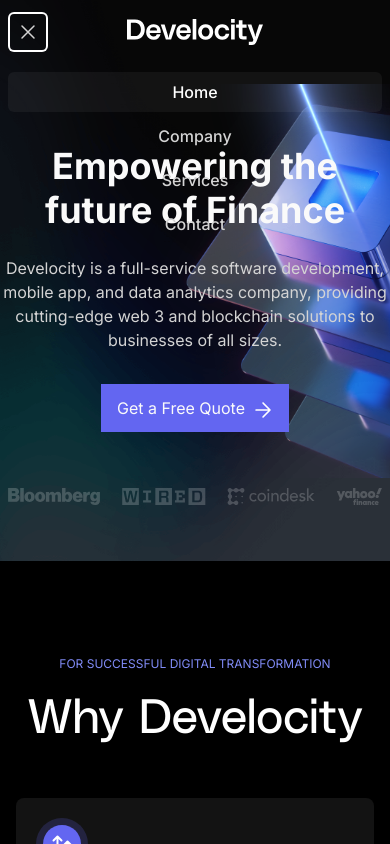
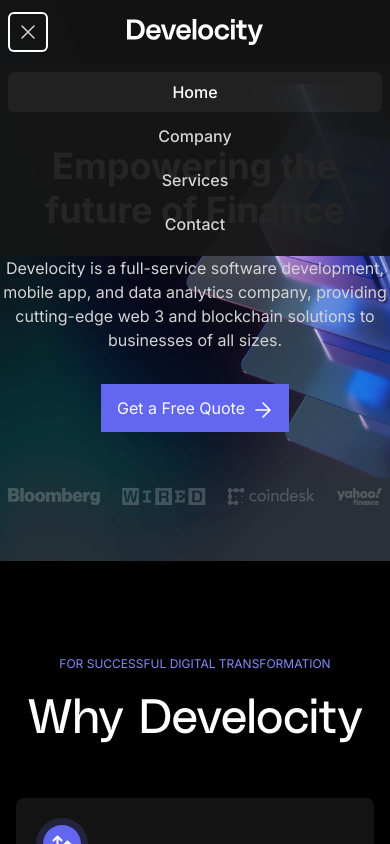
Before and after one commit to moussa32/develocity-business-website, a React (Vite) app: page / in a window 390 px wide. Both pictures are taken after a click on the button "Open main menu". Shown: the top 844 px of the page. Built offline with nearby package versions, Linux system fonts and the light colour scheme.

Commit message:
feat: added hover to menu items

```diff
--- a/src/modules/SideMenu.jsx
+++ b/src/modules/SideMenu.jsx
@@ -17,10 +17,10 @@ function classNames(...classes) {
 
 const SideMenu = () => {
   return (
-    <Disclosure as="nav" className="relative md:hidden z-30">
+    <Disclosure as="nav" className="relative md:hidden z-30 bg-neutral-900/75">
       {({ open }) => (
         <>
-          <div className="mx-auto max-w-7xl px-2 sm:px-6 lg:px-8">
+          <div className="mx-auto max-w-7xl px-2 sm:px-6 lg:px-8 ">
             <div className="relative flex h-16 items-center justify-between">
               <div className="absolute inset-y-0 left-0 flex items-center sm:hidden">
                 {/* Mobile menu button*/}
@@ -38,7 +38,7 @@ const SideMenu = () => {
           </div>
 
           <Disclosure.Panel className="sm:hidden">
-            <div className="space-y-1 px-2 pt-2 pb-3">
+            <div className="space-y-1 px-2 pt-2 pb-3 bg-neutral-900/75">
               {navigation.map(item => (
                 <Disclosure.Button
                   key={item.name}
@@ -48,7 +48,7 @@ const SideMenu = () => {
                     item.current
                       ? "bg-opacity-5 bg-white text-white"
                       : "text-neutral-300 hover:bg-opacity-5 hover:bg-white hover:text-white",
-                    "block px-3 py-2 rounded-md text-base font-medium"
+                    "block px-3 py-2 rounded-md text-base font-medium hover:bg-neutral-900/75"
                   )}
                   aria-current={item.current ? "page" : undefined}
                 >
```
